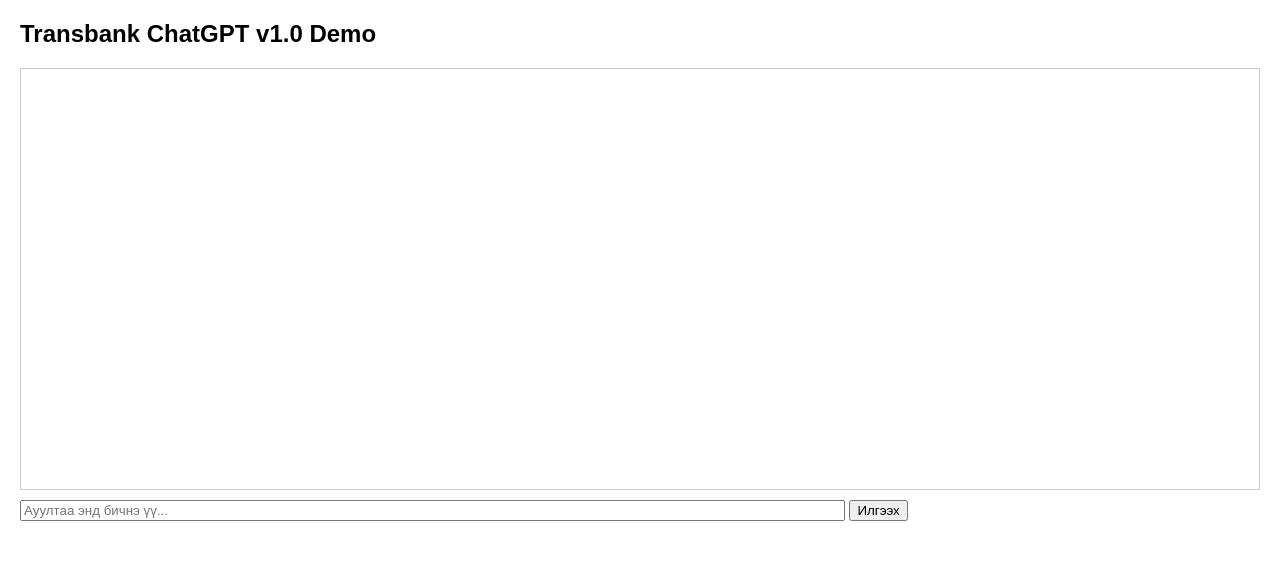
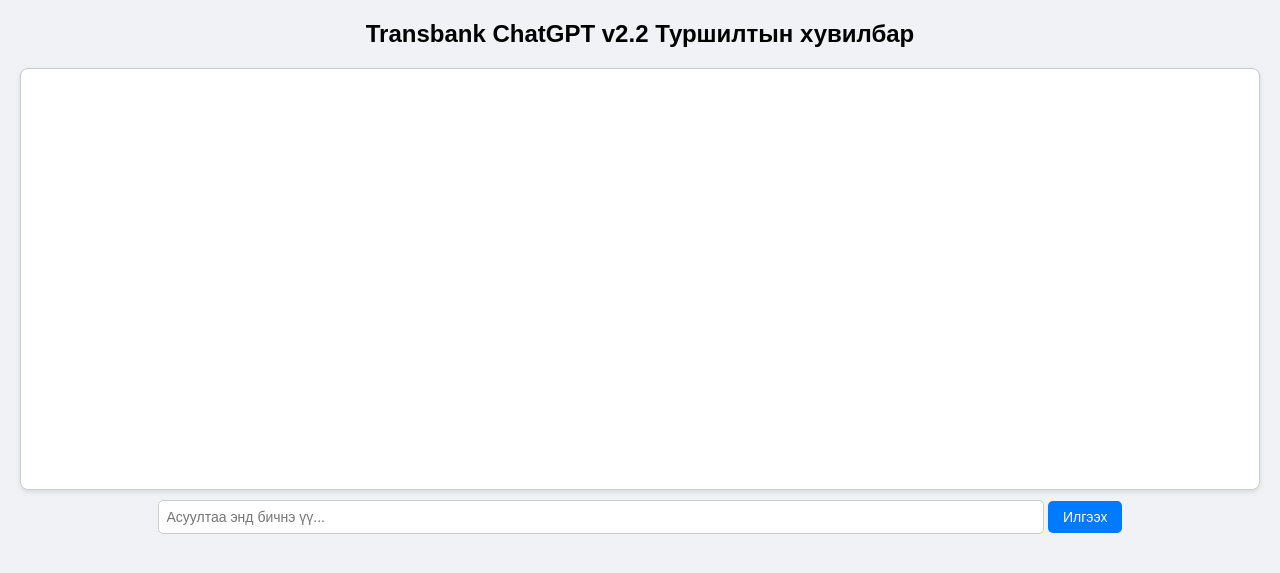
Before and after one commit to Cyberboorchi/rag-policies, a Flask app: page / in a window 1280 px wide. Shown: the top 573 px of the page. Run offline with Flask 3, Linux system fonts and the light colour scheme.

Commit message:
UI ийн сайжруулалт

```diff
--- a/frontend/templates/index.html
+++ b/frontend/templates/index.html
@@ -1,31 +1,150 @@
 <!DOCTYPE html>
 <html>
 <head>
-    <title>Transbank ChatGPT v1.0 Demo</title>
+    <title>Transbank ChatGPT v2.2 Туршилтын хувилбар</title>
     <style>
-        body { font-family: Arial, sans-serif; margin: 20px; }
-        #chat-box { border: 1px solid #ccc; padding: 10px; height: 400px; overflow-y: scroll; }
-        .user { color: blue; margin: 5px 0; }
-        .bot { color: green; margin: 5px 0; }
-        #input-box { margin-top: 10px; }
+        body { font-family: Arial, sans-serif; margin: 20px; background-color: #f0f2f5; }
+        h2 { text-align: center; }
+        #chat-box {
+            border: 1px solid #ccc;
+            padding: 10px;
+            height: 400px;
+            overflow-y: auto;
+            background-color: #fff;
+            border-radius: 8px;
+            box-shadow: 0 2px 5px rgba(0,0,0,0.1);
+        }
+
+        /* Хэрэглэгчийн асуулт */
+        .user {
+            color: #000;
+            background-color: #f6f6f6;
+            margin: 5px 0;
+            padding: 8px 12px;
+            border-radius: 12px;
+            max-width: 60%;
+            float: right;
+            clear: both;
+            word-wrap: break-word;
+            overflow-wrap: break-word;
+            white-space: pre-wrap;
+        }
+
+        /* Ботын хариулт */
+        .bot {
+            display: flex;
+            align-items: flex-start;
+            color: #000000;
+            margin: 5px 0;
+            padding: 8px 12px;
+            border-radius: 12px;
+            max-width: 70%;
+            background-color: #f1f1f1;
+            float: left;
+            clear: both;
+            word-wrap: break-word;
+            overflow-wrap: break-word;
+            white-space: pre-wrap;
+        }
+
+        .bot-logo {
+            width: 36px;
+            height: 36px;
+            border-radius: 50%;
+            margin-right: 8px;
+            flex-shrink: 0;
+        }
+
+        .bot-content {
+            flex: 1;
+        }
+
+        /* typing dots */
+        .typing-dots {
+            display: inline-block;
+        }
+        .typing-dots span {
+            display: inline-block;
+            width: 6px;
+            height: 6px;
+            margin: 0 2px;
+            background: #555;
+            border-radius: 50%;
+            animation: blink 1.4s infinite both;
+        }
+        .typing-dots span:nth-child(2) { animation-delay: 0.2s; }
+        .typing-dots span:nth-child(3) { animation-delay: 0.4s; }
+        @keyframes blink {
+            0%, 80%, 100% { opacity: 0; }
+            40% { opacity: 1; }
+        }
+
+        #input-box { margin-top: 10px; text-align: center; }
+        #input-box input {
+            width: 70%;
+            padding: 8px;
+            border-radius: 5px;
+            border: 1px solid #ccc;
+            font-size: 14px;
+        }
+        #input-box button {
+            padding: 8px 15px;
+            border-radius: 5px;
+            background-color: #007bff;
+            color: white;
+            border: none;
+            cursor: pointer;
+            font-size: 14px;
+        }
+        #input-box button:disabled {
+            background-color: #aaa;
+            cursor: not-allowed;
+        }
+        #input-box button:hover:enabled {
+            background-color: #0056b3;
+        }
     </style>
 </head>
 <body>
-    <h2>Transbank ChatGPT v1.0 Demo</h2>
+    <h2>Transbank ChatGPT v2.2 Туршилтын хувилбар</h2>
     <div id="chat-box"></div>
     <div id="input-box">
-        <input type="text" id="message" placeholder="Ауултаа энд бичнэ үү..." size="100">
-        <button onclick="sendMessage()">Илгээх</button>
+        <input type="text" id="message" placeholder="Асуултаа энд бичнэ үү..." onkeydown="handleKeyPress(event)">
+        <button onclick="sendMessage()" id="sendBtn">Илгээх</button>
     </div>
 
     <script>
+        const chatBox = document.getElementById("chat-box");
+        const inputBox = document.getElementById("message");
+        const sendBtn = document.getElementById("sendBtn");
+
+        window.onload = () => {
+            chatBox.innerHTML = localStorage.getItem('chatHistory') || '';
+            chatBox.scrollTop = chatBox.scrollHeight;
+        };
+
         async function sendMessage() {
-            let msg = document.getElementById("message").value;
+            let msg = inputBox.value.trim();
             if (!msg) return;
 
-            let chatBox = document.getElementById("chat-box");
-            chatBox.innerHTML += `<div class='user'>Хэрэглэгч: ${msg}</div>`;
+            chatBox.innerHTML += `<div class='user'>${msg}</div>`;
 
+            // хэрэглэгчийн input disable
+            inputBox.disabled = true;
+            sendBtn.disabled = true;
+
+            // "Transbank ... бодож байна" animation
+            let botMsgDiv = document.createElement('div');
+            botMsgDiv.classList.add('bot');
+            botMsgDiv.innerHTML = `
+                <img src="/static/img/transbank-logo.png" alt="Transbank" class="bot-logo">
+                <div class="bot-content"><i>. <span class="typing-dots"><span></span><span></span><span></span></span></i></div>
+            `;
+            chatBox.appendChild(botMsgDiv);
+            chatBox.scrollTop = chatBox.scrollHeight;
+            inputBox.value = "";
+
+            try {
                 let response = await fetch("/chat", {
                     method: "POST",
                     headers: { "Content-Type": "application/json" },
@@ -33,19 +152,43 @@
                 });
 
                 let data = await response.json();
-            chatBox.innerHTML += `<div class='bot'>Transbank: ${data.reply}</div>`;
-            document.getElementById("message").value = "";
+
+                // typing effect character by character
+                let replyText = data.reply;
+                let contentDiv = botMsgDiv.querySelector(".bot-content");
+                contentDiv.innerHTML = "";
+                let i = 0;
+
+                function typeWriter() {
+                    if (i < replyText.length) {
+                        contentDiv.innerHTML += replyText.charAt(i);
+                        i++;
+                        chatBox.scrollTop = chatBox.scrollHeight;
+                        setTimeout(typeWriter, 20); // typing хурд
+                    } else {
+                        // input эргүүлэн идэвхжүүлэх
+                        inputBox.disabled = false;
+                        sendBtn.disabled = false;
+                        inputBox.focus();
+                        // түүх хадгалах
+                        localStorage.setItem('chatHistory', chatBox.innerHTML);
+                    }
+                }
+                typeWriter();
+
+            } catch (err) {
+                let contentDiv = botMsgDiv.querySelector(".bot-content");
+                contentDiv.innerHTML = `<span style="color:red;">Алдаа гарлаа: ${err.message}</span>`;
+                inputBox.disabled = false;
+                sendBtn.disabled = false;
+            }
+
             chatBox.scrollTop = chatBox.scrollHeight;
         }
 
-        // Энэ функцийг нэмж өгнө
         function handleKeyPress(event) {
-            // "Enter" товч дарсан эсэхийг шалгах (keycode 13)
-            if (event.keyCode === 13) {
-                sendMessage();
+            if (event.key === "Enter") sendMessage();
         }
-        }
-
     </script>
 </body>
 </html>
```
Also changed, not shown: frontend/static/img/transbank-logo.png (added), frontend/static/img/transbank.jpg (added), 1 other file. Lines whose indentation alone changed are shown as unchanged.
